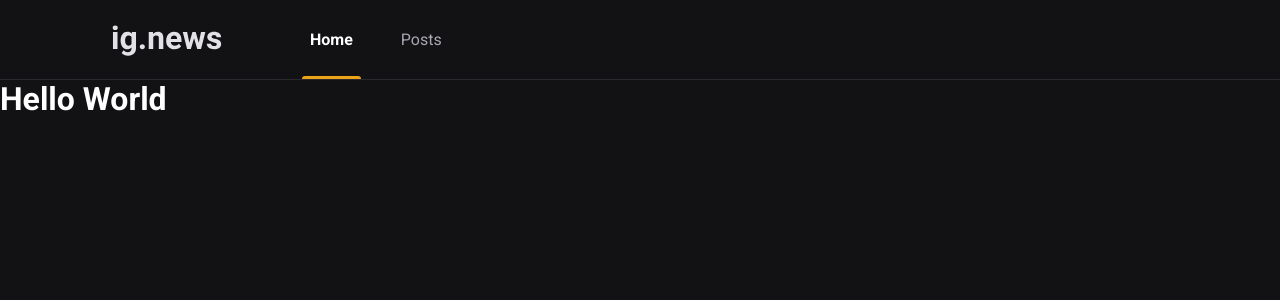
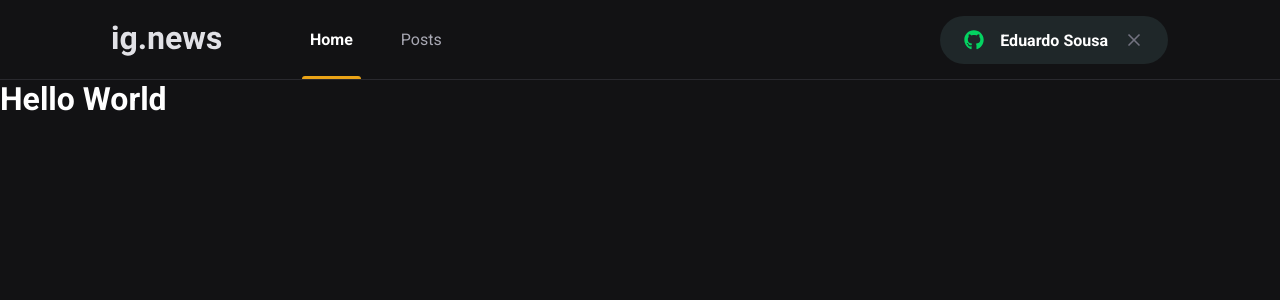
Before and after one commit to eduardojigub/ignews-ignite, a Next.js app: page / in a window 1280 px wide. Shown: the top 300 px of the page. Built offline with nearby package versions, Linux system fonts and the light colour scheme.

Commit message:
feat: add SignInButton component and styles

```diff
--- a/package.json
+++ b/package.json
@@ -15,6 +15,7 @@
     "next": "13.2.4",
     "react": "18.2.0",
     "react-dom": "18.2.0",
+    "react-icons": "^4.8.0",
     "sass": "^1.60.0",
     "typescript": "5.0.3"
   }
--- a/src/components/Header/index.tsx
+++ b/src/components/Header/index.tsx
@@ -1,3 +1,4 @@
+import { SignInButton } from '../SignInButton';
 import styles from './styles.module.scss';
 
 export function Header() {
@@ -11,7 +12,7 @@
           </a>
           <a href="#">Posts</a>
         </nav>
-        {/* <SignInButton /> */}
+        <SignInButton />
       </div>
     </header>
   );
--- a/src/components/Header/styles.module.scss
+++ b/src/components/Header/styles.module.scss
@@ -51,6 +51,10 @@
         }
     }
    }
+
+   button {
+    margin-left: auto;
+   }
 }
 
 .active {
--- /dev/null
+++ b/src/components/SignInButton/index.tsx
@@ -0,0 +1,20 @@
+import { FaGithub } from 'react-icons/fa';
+import { FiX } from 'react-icons/fi';
+import styles from './styles.module.scss';
+
+export function SignInButton() {
+  const isUserLoggedIn = true;
+
+  return isUserLoggedIn ? (
+    <button type="button" className={styles.signInButton}>
+      <FaGithub color="#04d361" />
+      Eduardo Sousa
+      <FiX color="#737380" className={styles.closeIcon} />
+    </button>
+  ) : (
+    <button type="button" className={styles.signInButton}>
+      <FaGithub color="#eba417" />
+      Sign in with Github
+    </button>
+  );
+}
--- /dev/null
+++ b/src/components/SignInButton/styles.module.scss
@@ -0,0 +1,31 @@
+.signInButton {
+    height: 3rem;
+    border-radius: 3rem;
+    background-color: var(--gray-850);
+    border: 0;
+    padding: 0 1.5rem;
+    display: flex;
+    align-items: center;
+    justify-content: center;
+    color: var(--white);
+    font-weight: bold;
+
+    svg {
+        width: 20px;
+        height: 20px;
+    }
+
+    svg:first-child {
+        margin-right: 1rem;
+    }
+
+    svg.closeIcon {
+        margin-left: 1rem;
+    }
+
+    transition: filter 0.2s;
+
+    &:hover {
+        filter: brightness(0.8);
+    }
+}
--- a/src/styles/global.scss
+++ b/src/styles/global.scss
@@ -10,6 +10,7 @@
     --gray-100: #e1e1e6;
     --gray-300: #a8a8b3;
     --gray-800: #29292e;
+    --gray-850: #1f2729;
     --gray-900: #121214;
 
     --cyan-500: #61dafb;
```
Also changed, not shown: 1 other file (tests, documents, lock files or other folders).
